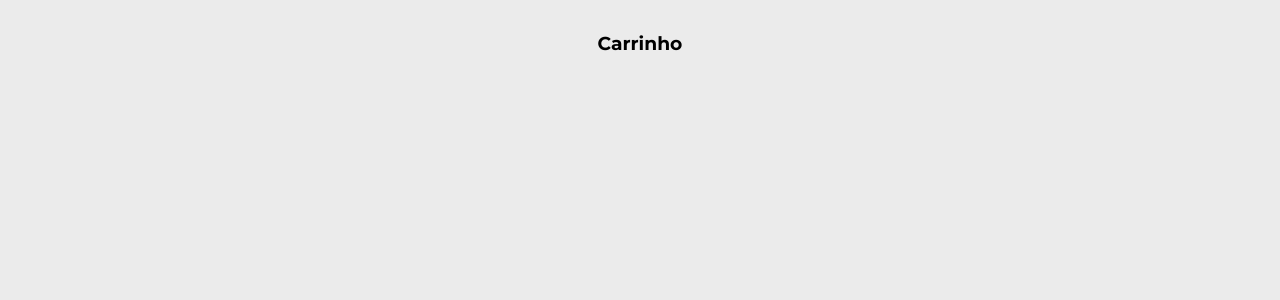
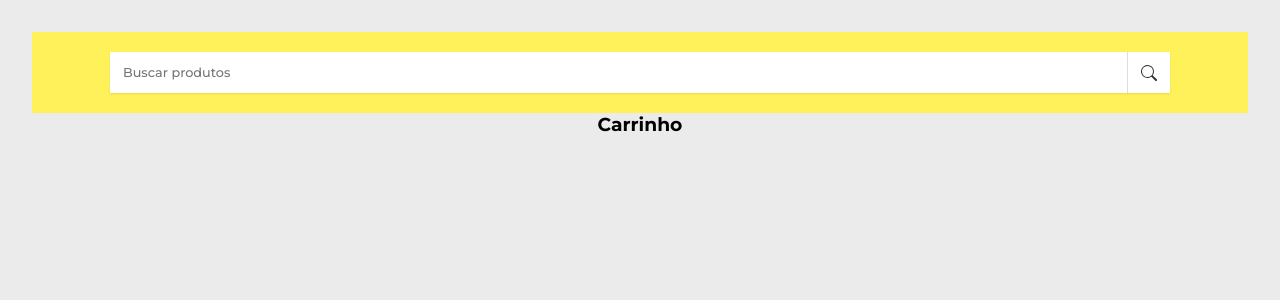
Before and after one commit to brunaenaira/e-commerce-ada, a React (Vite) app: page /cart in a window 1280 px wide. Shown: the top 300 px of the page. Built offline with nearby package versions, Linux system fonts and the light colour scheme.

Commit message:
Inserido header de busca

```diff
--- a/src/App.tsx
+++ b/src/App.tsx
@@ -1,11 +1,14 @@
 import './App.css'
 import {RouterProvider} from "react-router-dom";
 import routes from "./routes";
+import Header from "./components/Header/header.tsx";
 
 function App() {
 
-    return (
-        <RouterProvider router={routes}/>
+    return (<>
+            <Header/>
+            <RouterProvider router={routes}/>
+        </>
     )
 }
 
--- /dev/null
+++ b/src/components/Header/header.tsx
@@ -0,0 +1,12 @@
+import './style.css';
+import SearchBar from "../SearchBar";
+
+export default function Header() {
+    return (
+        <header className="header">
+            <div className="container">
+                <SearchBar/>
+            </div>
+        </header>
+    );
+}
--- /dev/null
+++ b/src/components/Header/style.css
@@ -0,0 +1,13 @@
+.header {
+    background-color: #fff159;
+    width: 100%;
+    position: relative;
+    z-index: 1;
+}
+
+.header > div {
+    display: flex;
+    justify-content: space-between;
+    align-items: center;
+    padding: 20px;
+}
--- a/src/components/ProductCard/ProductCard.tsx
+++ b/src/components/ProductCard/index.tsx
@@ -1,10 +1,10 @@
 import React from 'react';
 import {BsFillCartPlusFill} from 'react-icons/bs';
 
-import './ProductCard.css';
+import './style.css';
 import formatCurrency from "../../utils/formatCurrency.tsx";
 
-export default class ProductCard extends React.Component<{
+export default class Index extends React.Component<{
     data: {
         title: string;
         thumbnail: string;
--- /dev/null
+++ b/src/components/SearchBar/index.tsx
@@ -0,0 +1,26 @@
+import React from 'react';
+import {BsSearch} from 'react-icons/bs';
+
+import './style.css';
+
+class SearchBar extends React.Component {
+    render() {
+
+        return (
+            <form className="search-bar">
+                <input
+                    type="search"
+                    placeholder="Buscar produtos"
+                    className="search__input"
+                    required
+                />
+
+                <button type="submit" className="search__button">
+                    <BsSearch/>
+                </button>
+            </form>
+        );
+    }
+}
+
+export default SearchBar;
--- /dev/null
+++ b/src/components/SearchBar/style.css
@@ -0,0 +1,29 @@
+.search-bar {
+    display: flex;
+    background-color: white;
+    width: 100%;
+    justify-content: space-between;
+    box-shadow: 0 1px 2px 0 rgba(0, 0, 0, 0.1);
+    gap: 13px;
+    padding-right: 13px;
+}
+
+.search__input {
+    padding: 13px;
+    flex-grow: 1;
+    border: none;
+    outline: none;
+    font-size: 0.8rem;
+    font-weight: 500;
+    border-right: 1px solid #ddd;
+}
+
+.search__button {
+    background: none;
+    border: none;
+    font-size: 1rem;
+    display: flex;
+    align-items: center;
+    justify-content: center;
+    color: #333;
+}
--- a/src/pages/home/index.tsx
+++ b/src/pages/home/index.tsx
@@ -1,6 +1,6 @@
 import {Component} from "react";
 import MlApi from "../../service/MlApi.tsx";
-import ProductCard from "../../components/ProductCard/ProductCard.tsx";
+import Index from "../../components/ProductCard";
 import './style.css'
 
 export default class HomePage extends Component<NonNullable<unknown>, HomeState> {
@@ -34,7 +34,7 @@
         return (
 
             <section className="products container">
-                {this.state.products.map((product) => <ProductCard key={product.id} data={product}/>)}
+                {this.state.products.map((product) => <Index key={product.id} data={product}/>)}
             </section>
         );
     }
```
Also changed, not shown: src/components/ProductCard/style.css (renamed from src/components/ProductCard/ProductCard.css).
